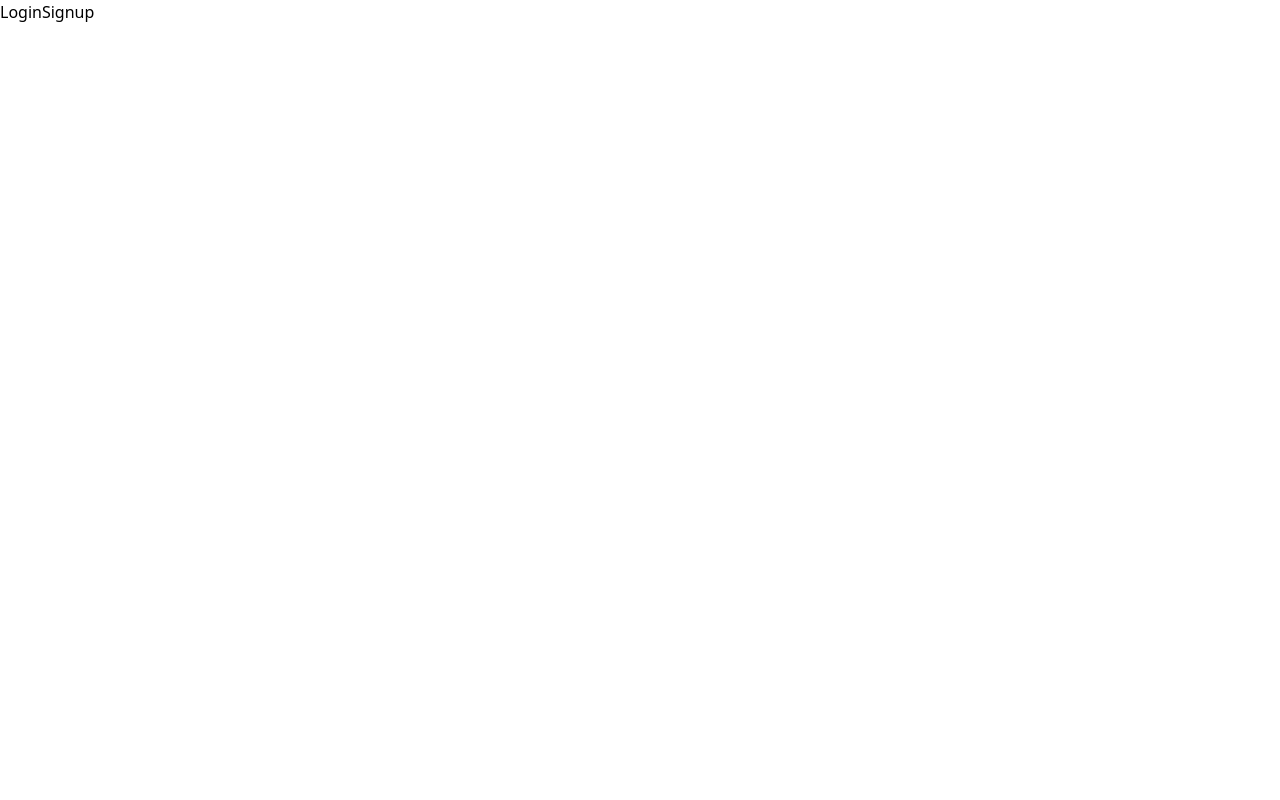
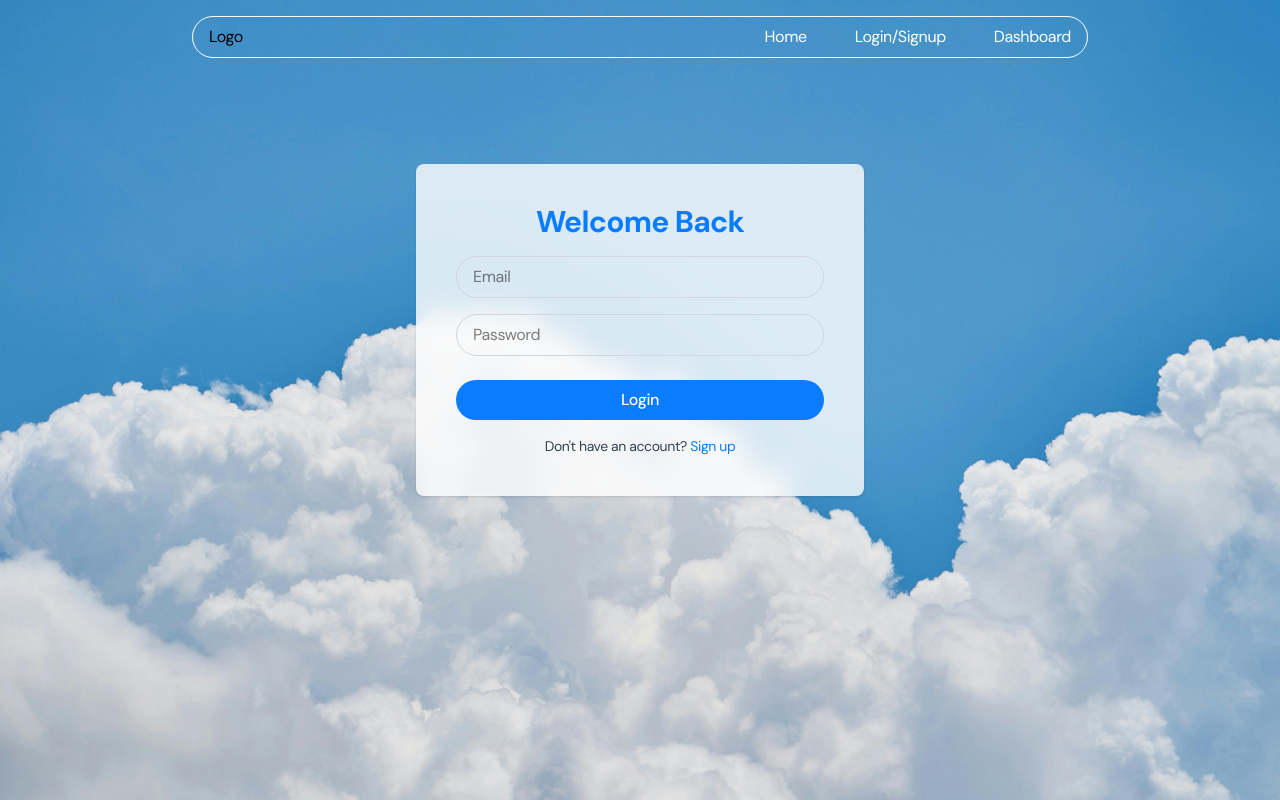
Before and after one commit to CysticFibrosis25/CysticFibrosis, a React (Vite) app in the folder client/: page /login in a window 1280 px wide. Built offline with nearby package versions, Linux system fonts and the light colour scheme.

Commit message:
Add signup login page

```diff
--- a/client/src/pages/Home.jsx
+++ b/client/src/pages/Home.jsx
@@ -1,4 +1,3 @@
-import React from "react";
 import Navbar from "../Components/Navbar";
 import Features from "../Components/Features";
 
--- a/client/src/pages/LoginSignup.jsx
+++ b/client/src/pages/LoginSignup.jsx
@@ -1,9 +1,83 @@
-import React from 'react'
+import React, { useState } from "react";
+import Navbar from "../Components/Navbar";
 
 const LoginSignup = () => {
+  const [isLogin, setIsLogin] = useState(true);
+
   return (
-    <div>LoginSignup</div>
-  )
-}
+    <div className="min-h-screen relative font-dm-sans tracking-tight">
+      <img
+        src="/home/heroimage.png"
+        alt="Hero"
+        className="w-full h-[100vh]  object-cover absolute top-0 left-0 z-0"
+      />
+      <div className="absolute top-0 left-0 w-full z-10">
+        <Navbar />
+        <div className="flex flex-col items-center justify-center min-h-[60vh] pt-16">
+          <div className="bg-white/80 backdrop-blur-md rounded-lg shadow-sm p-6 sm:p-10 w-[90vw] max-w-md flex flex-col items-center">
+            <h2 className="text-2xl sm:text-3xl font-bold mb-4 text-[#0A7CFF] tracking-tight">
+              {isLogin ? "Welcome Back" : "Create Account"}
+            </h2>
+            <form className="w-full flex flex-col gap-4">
+              {!isLogin && (
+                <input
+                  type="text"
+                  placeholder="Name"
+                  className="px-4 py-2 rounded-full border border-gray-300 focus:outline-none focus:ring-2 focus:ring-[#0A7CFF]"
+                />
+              )}
+              <input
+                type="email"
+                placeholder="Email"
+                className="px-4 py-2 rounded-full border border-gray-300 focus:outline-none focus:ring-2 focus:ring-[#0A7CFF]"
+              />
+              <input
+                type="password"
+                placeholder="Password"
+                className="px-4 py-2 rounded-full border border-gray-300 focus:outline-none focus:ring-2 focus:ring-[#0A7CFF]"
+              />
+              {!isLogin && (
+                <input
+                  type="password"
+                  placeholder="Confirm Password"
+                  className="px-4 py-2 rounded-full border border-gray-300 focus:outline-none focus:ring-2 focus:ring-[#0A7CFF]"
+                />
+              )}
+              <button
+                type="submit"
+                className="bg-[#0A7CFF] text-white font-medium py-2 rounded-full mt-2 hover:bg-[#095ec2] transition"
+              >
+                {isLogin ? "Login" : "Sign Up"}
+              </button>
+            </form>
+            <div className="mt-4 text-sm text-gray-700">
+              {isLogin ? (
+                <>
+                  Don't have an account?{" "}
+                  <button
+                    className="text-[#0A7CFF] hover:underline focus:outline-none"
+                    onClick={() => setIsLogin(false)}
+                  >
+                    Sign up
+                  </button>
+                </>
+              ) : (
+                <>
+                  Already have an account?{" "}
+                  <button
+                    className="text-[#0A7CFF] hover:underline focus:outline-none"
+                    onClick={() => setIsLogin(true)}
+                  >
+                    Login
+                  </button>
+                </>
+              )}
+            </div>
+          </div>
+        </div>
+      </div>
+    </div>
+  );
+};
 
-export default LoginSignup
+export default LoginSignup;
```
